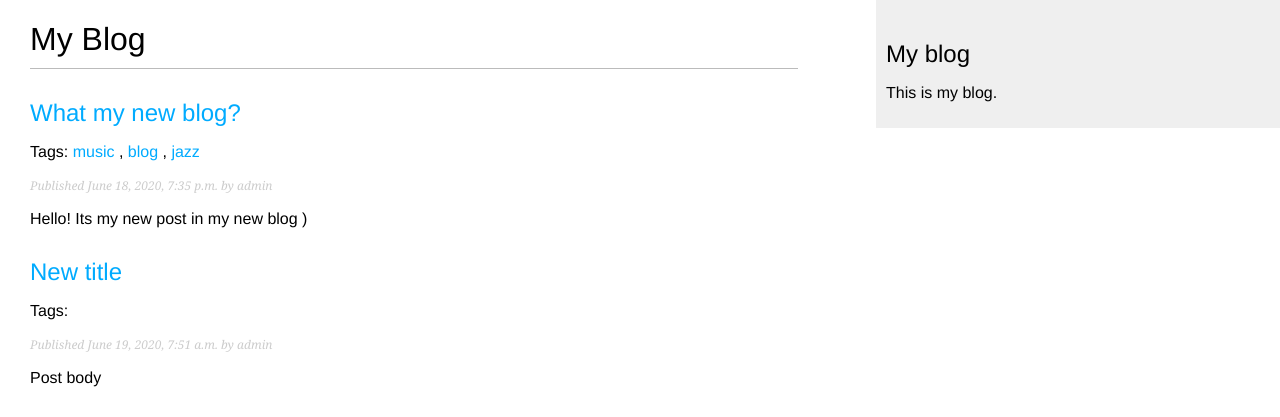
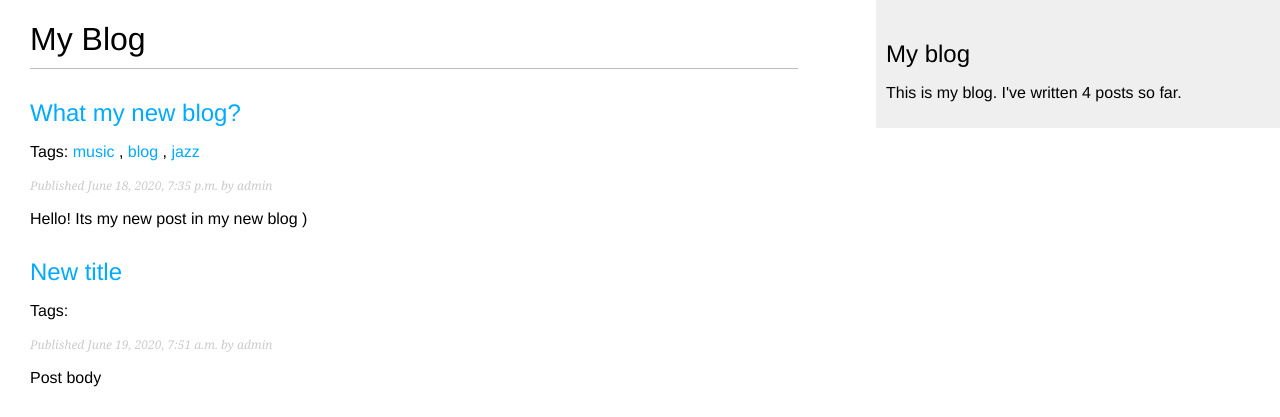
Before and after one commit to acid-n/Django_blog, a Django app: page /blog/ in a window 1280 px wide. Shown: the top 417 px of the page. Run offline with Django 3.2, Linux system fonts and the light colour scheme; data comes from the database, SQL or seed files in the repository; parts of the project's set-up code (start-up, migrations or seed data) failed here and were passed over.

Commit message:
Update: template blog tags

```diff
--- a/blog/templates/blog/base.html
+++ b/blog/templates/blog/base.html
@@ -1,3 +1,4 @@
+{% load blog_tags %}
 {% load static %}
 <!DOCTYPE html>
 <html lang="en">
@@ -12,7 +13,7 @@
 </div>
 <div id="sidebar">
     <h2>My blog</h2>
-    <p>This is my blog.</p>
+    <p>This is my blog. I've written {% total_posts %} posts so far.</p>
 </div>
 </body>
 </html>
--- a/blog/templatetags/blog_tags.py
+++ b/blog/templatetags/blog_tags.py
@@ -3,6 +3,7 @@ from ..models import Post
 
 register = template.Library()
 
+
 @register.simple_tag
 def total_posts():
     return Post.published.count()
```
